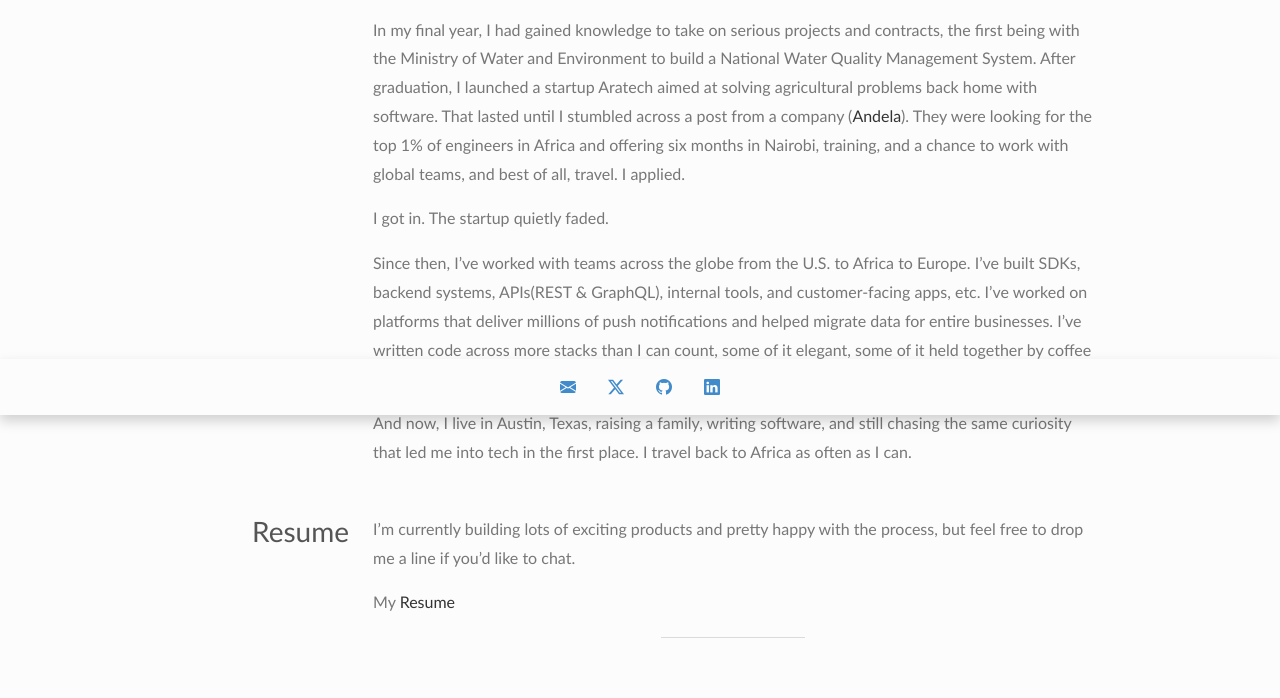
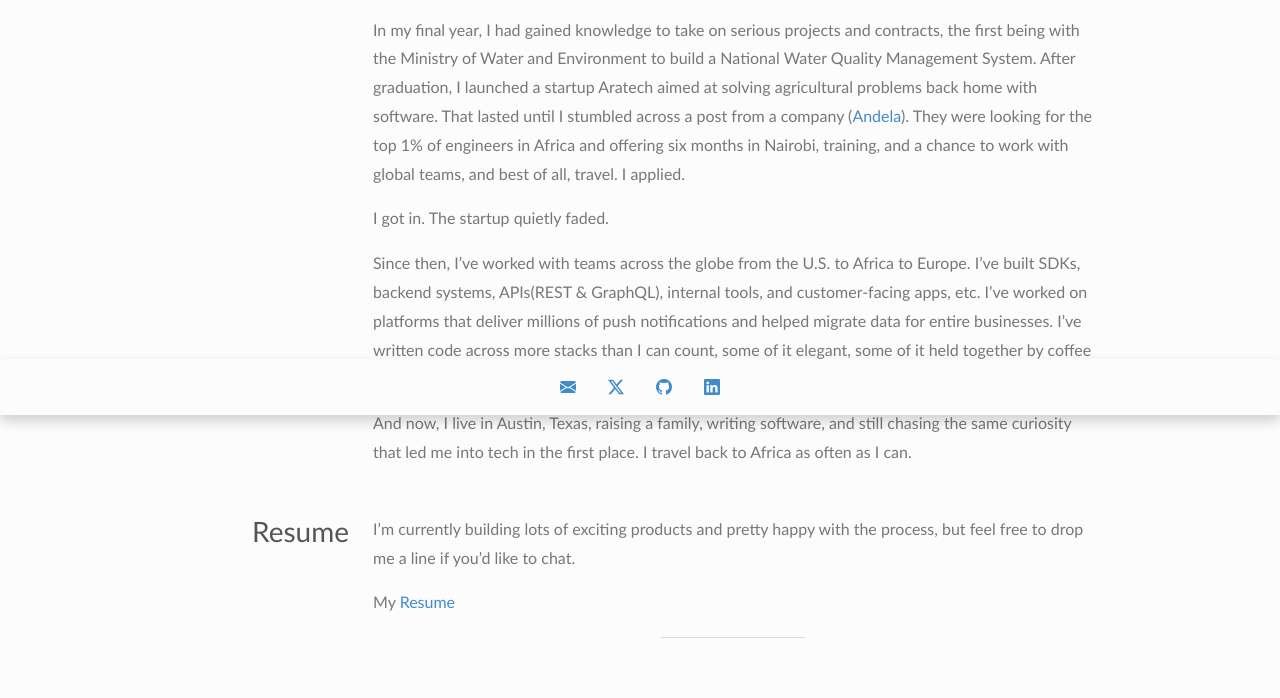
Before and after one commit to Ashaba/Ashaba.github.io, a Jekyll site: the page built from profile.md, in a window 1280 px wide. Shown: the part 485-1183 px from the top of the page. Built offline with Jekyll 4.4.1, drawn with Linux system fonts in a browser that asks for light colours.

Commit message:
css refactor for anchors on profile page

```diff
--- a/_sass/_main.scss
+++ b/_sass/_main.scss
@@ -75,6 +75,7 @@
 #profile-page , .blog-container, .projects-container {
   a {
     text-decoration: none;
+    color: $blue;
     &:visited { color: $blue; }
     &:hover { background-color: $white; text-decoration: none; color: $gray; }
   }
```
